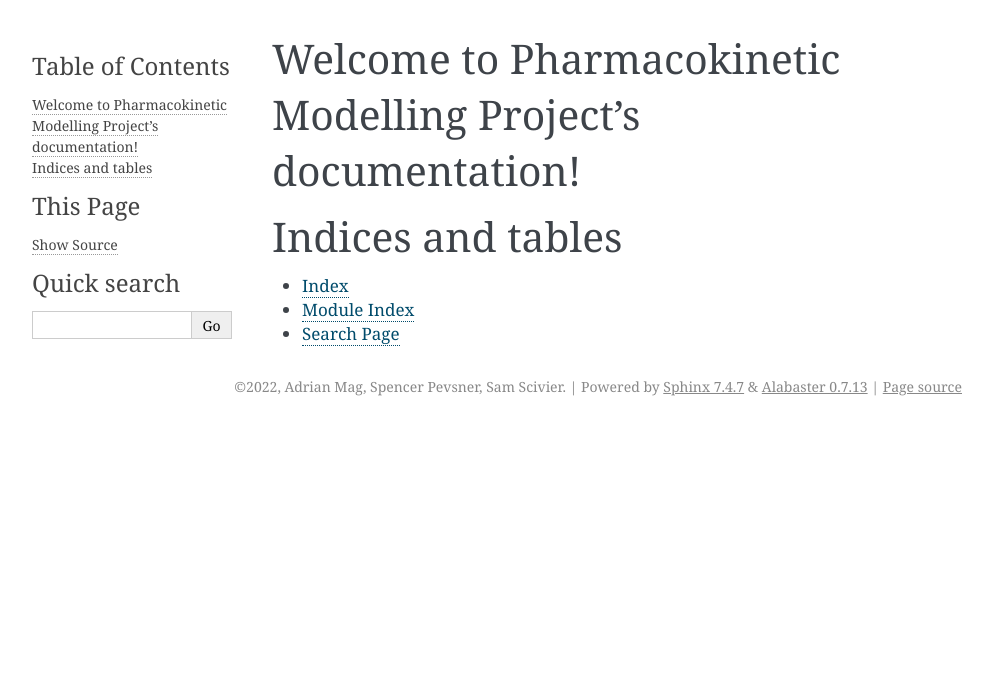
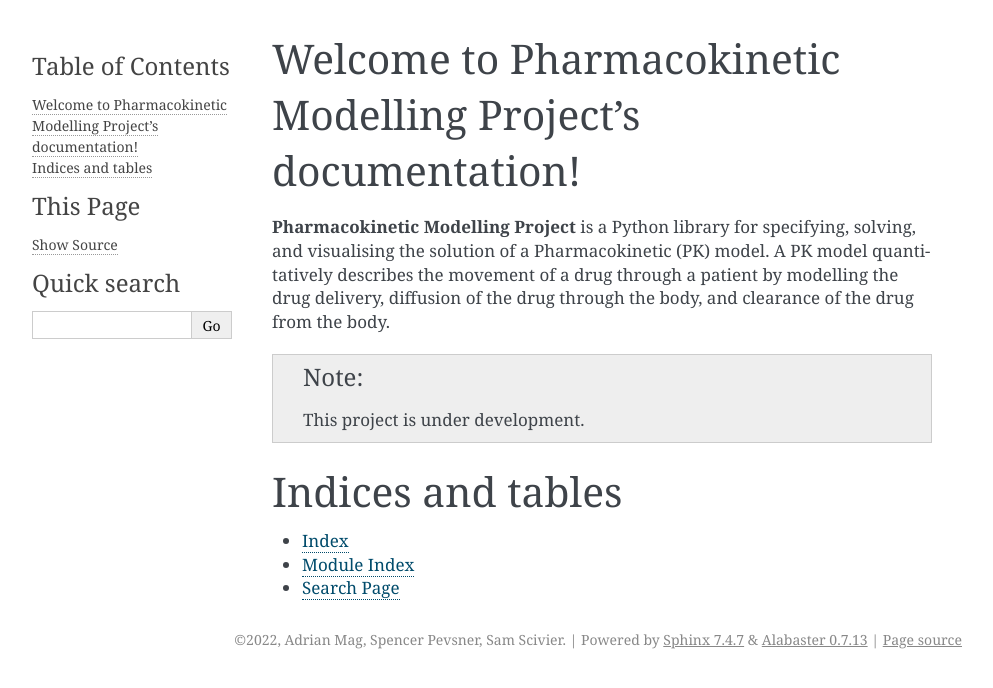
Before and after one commit to Adrian-Mag/Pharmakinetic_project, a Sphinx documentation site: the page built from docs/source/index.rst, in a window 1280 px wide. Shown: the top 688 px of the page, without its empty margins (148-1141 px from the left). Built offline with Sphinx 7.4.7, drawn with Linux system fonts in a browser that asks for light colours.

Commit message:
#26 add project description to docs index

```diff
--- a/docs/source/index.rst
+++ b/docs/source/index.rst
@@ -5,6 +5,15 @@
 
 Welcome to Pharmacokinetic Modelling Project's documentation!
 =============================================================
+
+**Pharmacokinetic Modelling Project** is a Python library for specifying, solving, and visualising
+the solution of a Pharmacokinetic (PK) model. A PK model quantitatively describes the movement of a drug through
+a patient by modelling the drug delivery, diffusion of the drug through the body,
+and clearance of the drug from the body.
+
+.. note::
+
+   This project is under development.
 
 .. toctree::
    :maxdepth: 2
```
